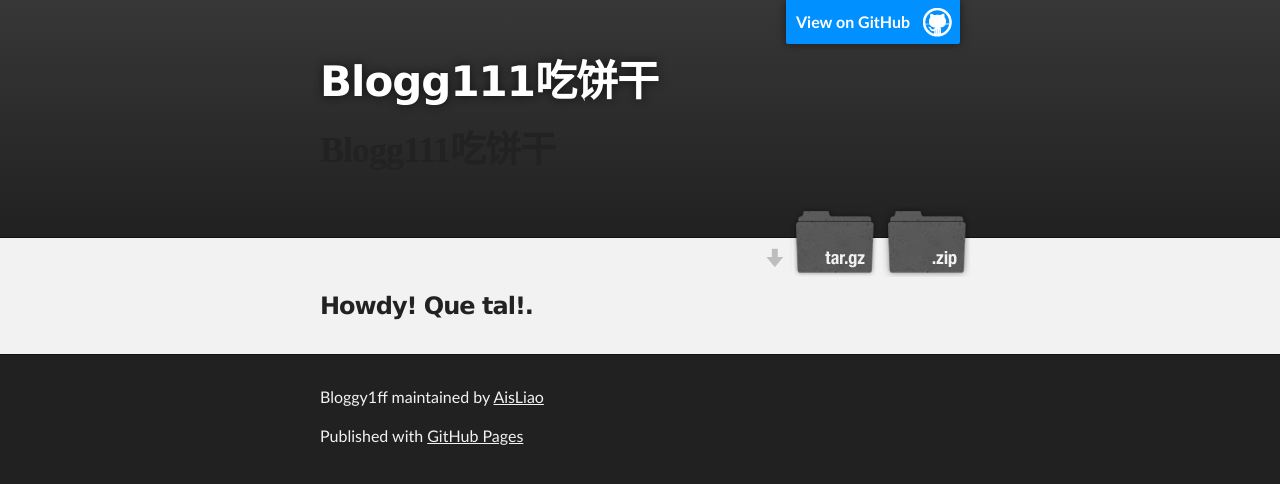
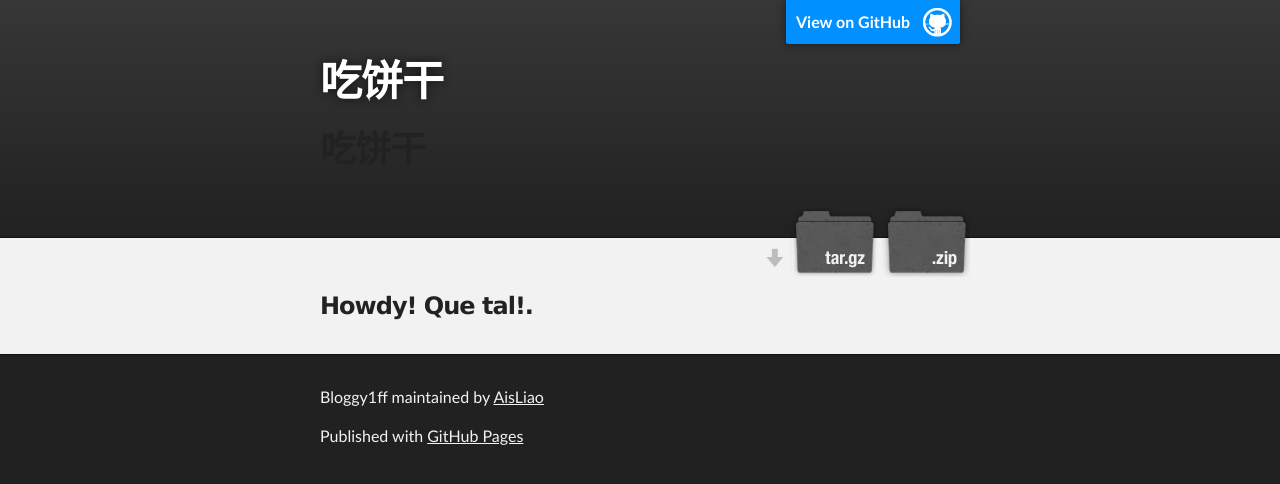
Before and after one commit to AisLiao/Bloggy1ff, a Jekyll site: the page built from index.html, in a window 1280 px wide. Shown: the top 484 px of the page. Built offline with Jekyll 4.4.1, drawn with Linux system fonts in a browser that asks for light colours; a style sheet for code colours, icons or effects is not loaded.

```diff
--- a/_layouts/default.html
+++ b/_layouts/default.html
@@ -18,8 +18,8 @@
         <header class="inner">
           <a id="forkme_banner" href="https://github.com/AisLiao/Bloggy1ff">View on GitHub</a>
 
-          <h1 id="project_title">Blogg111吃饼干</h1>
-          <h1 style="font-family:'winmantun230019bfcf9ed4554';" >Blogg111吃饼干</h1>
+          <h1 id="project_title">吃饼干</h1>
+          <h1 style="font-family:'winmantun230019bfcf9ed4554';" >吃饼干</h1>
           <h2 id="project_tagline"></h2>
 
             <section id="downloads">
```
